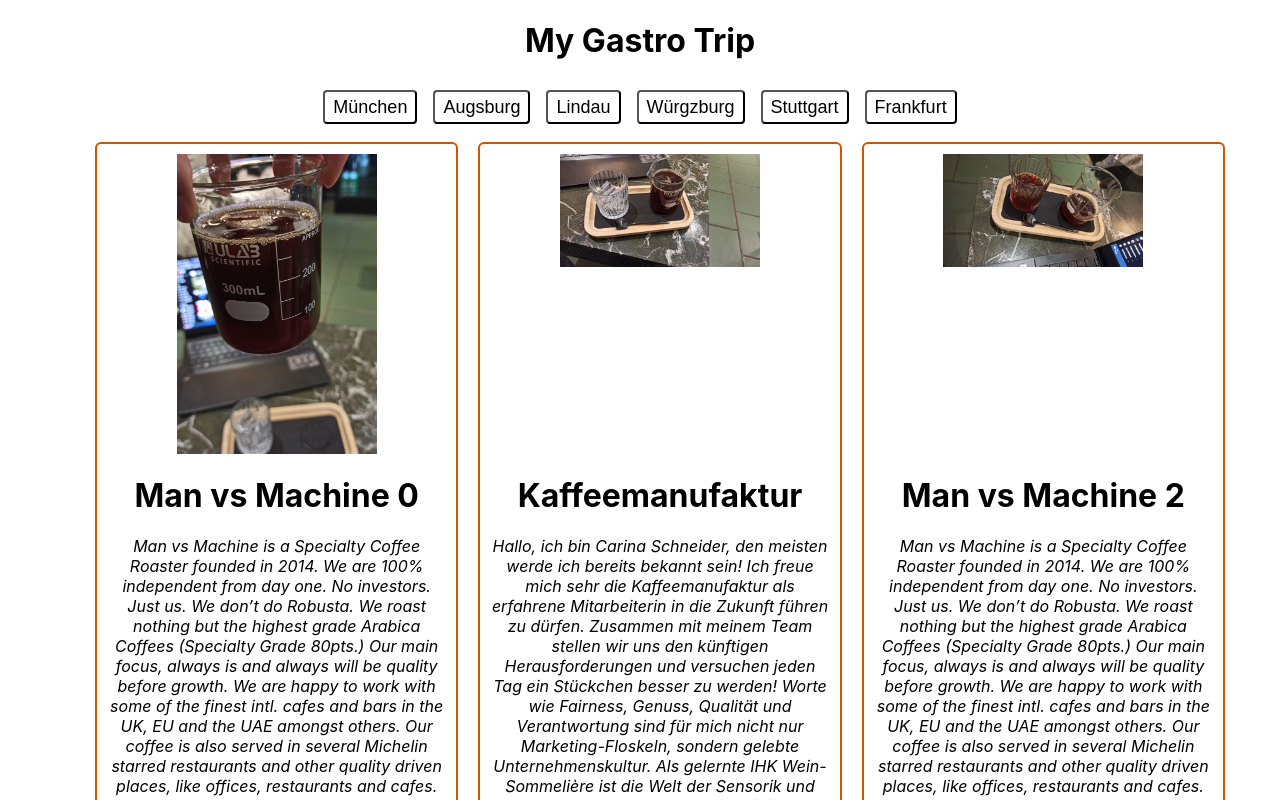
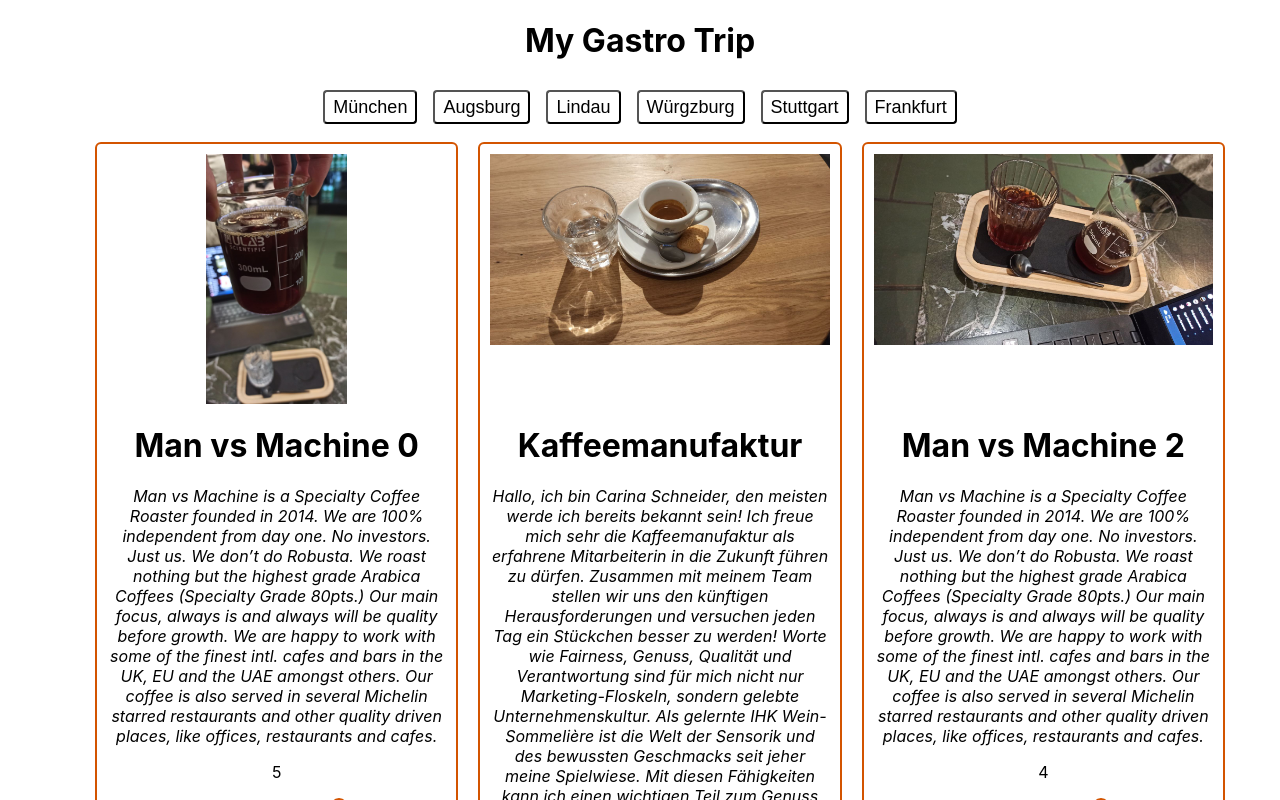
Before and after one commit to Khaanh/MyGastroTrip, a React (Create React App) app: page / in a window 1280 px wide. Shown: the top 800 px of the page. Built offline with nearby package versions, Linux system fonts and the light colour scheme.

Commit message:
adjustment: new pic

```diff
--- a/src/App.js
+++ b/src/App.js
@@ -25,3 +25,5 @@ export default App;
 // TODO: List of cafe in different country
 // TODO: List of landmarks
 // TODO: Shared budget with friends
+
+// TODO: ListOfCards component: Every 3-5 sec change pic.
--- a/src/components/ListOfCards/ListOfCards.js
+++ b/src/components/ListOfCards/ListOfCards.js
@@ -16,7 +16,7 @@ const listOfCoffees = [
 		id: 1,
 		name: "Kaffeemanufaktur",
 		desc: "Hallo, ich bin Carina Schneider, den meisten werde ich bereits bekannt sein! Ich freue mich sehr die Kaffeemanufaktur als erfahrene Mitarbeiterin in die Zukunft führen zu dürfen. Zusammen mit meinem Team stellen wir uns den künftigen Herausforderungen und versuchen jeden Tag ein Stückchen besser zu werden! Worte wie Fairness, Genuss, Qualität und Verantwortung sind für mich nicht nur Marketing-Floskeln, sondern gelebte Unternehmenskultur. Als gelernte IHK Wein-Sommelière ist die Welt der Sensorik und des bewussten Geschmacks seit jeher meine Spielwiese. Mit diesen Fähigkeiten kann ich einen wichtigen Teil zum Genuss Ihres Lieblingskaffees beitragen, sowohl bei den beliebten Kaffee-Seminaren, als auch bei der Auswahl der richtigen Bohne für Zuhause. Begleiten Sie uns weiter auf der spannenden Reise durch die Kaffeewelt. Stellen Sie die richtigen Fragen und bleiben Sie stets neugierig, was bei uns in die Tasse kommt! Wir freuen uns darauf! Carina Schneider & das Team der Kaffeemanufaktur",
-		img: "./img/MvsM-02.jpg",
+		img: "./img/kaffeemanufaktur.jpg",
 		rating: 3,
 		geo: "https://www.google.com/maps/dir//Man+Versus+Machine+Coffee+Roasters,+M%C3%BCllerstra%C3%9Fe+23,+80469+M%C3%BCnchen/data=!4m6!4m5!1m1!4e2!1m2!1m1!1s0x479ddf5e115d6107:0xebd22248be182933?sa=X&ved=1t:57443&ictx=111",
 		address: "Müllerstraße 1",
@@ -37,7 +37,7 @@ export default function ListOfCards() {
 		<ul className="card-holder">
 			{listOfCoffees.map((coffee) => (
 				<li className="card" key={coffee.id}>
-					<div className="card-pic" style={{ height: "300px", width: "200px" }}>
+					<div className="card-pic">
 						<img src={coffee.img} alt={coffee.img} />
 					</div>
 					<h1 className="card-title">{coffee.name}</h1>
--- a/src/components/ListOfCards/style.css
+++ b/src/components/ListOfCards/style.css
@@ -26,12 +26,13 @@ img {
 }
 
 .card-pic {
-	width: 100%;
 	margin: 0 auto;
+	height: 250px;
 }
 
 .card-pic img {
 	width: 100%;
+	object-fit: contain;
 }
 
 .card-link {
```
